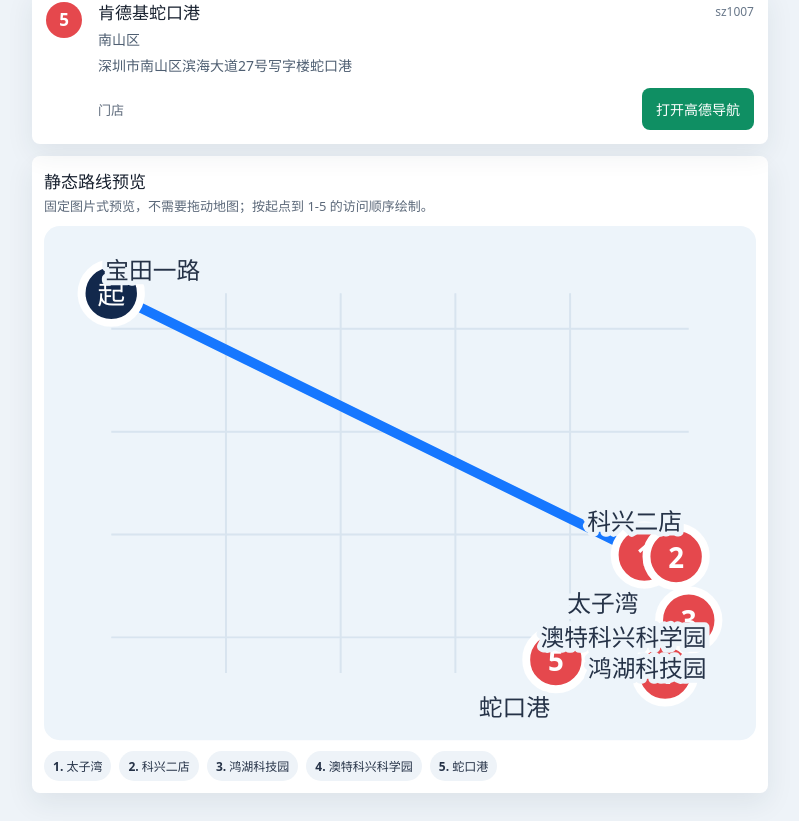
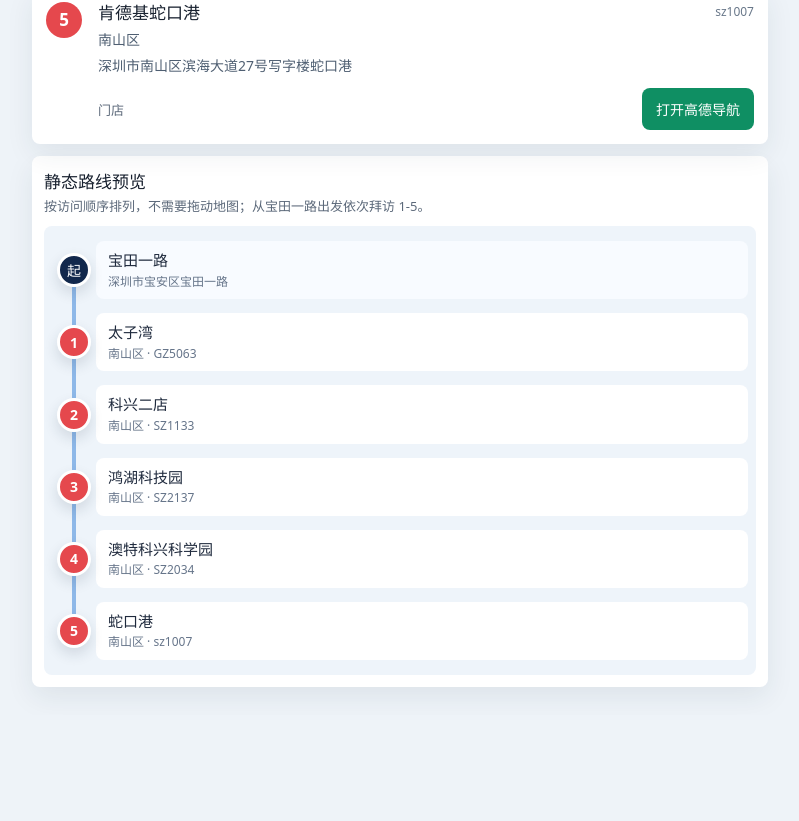
Before and after one commit to KBin-001/ljr, a React (Vite) app: page / in a window 1280 px wide. Shown: the part 1260-2081 px from the top of the page, without its empty margins (240-1039 px from the left). After the commit the page ends 1975 px from the top, so only its background shows below. Built offline with nearby package versions, Linux system fonts and the light colour scheme.

Commit message:
Use vertical route preview

```diff
--- a/src/App.tsx
+++ b/src/App.tsx
@@ -16,65 +16,37 @@
 }
 
 function OfflineRouteMap({ day }: { day: RouteDay }) {
-  const points = [
-    { ...ROUTE_START_POINT, order: 0, label: "起" },
-    ...day.shops.map((shop) => ({ ...shop, label: String(shop.order) })),
+  const rows = [
+    { label: "起", name: ROUTE_START_POINT.name, meta: ROUTE_START_POINT.address, isStart: true },
+    ...day.shops.map((shop) => ({
+      label: String(shop.order),
+      name: previewName(shop),
+      meta: `${shop.district} · ${shop.code}`,
+      isStart: false,
+    })),
   ];
-  const lngs = points.map((point) => point.lng);
-  const lats = points.map((point) => point.lat);
-  const minLng = Math.min(...lngs);
-  const maxLng = Math.max(...lngs);
-  const minLat = Math.min(...lats);
-  const maxLat = Math.max(...lats);
-  const width = 360;
-  const height = 260;
-  const padding = 34;
-  const lngRange = Math.max(maxLng - minLng, 0.001);
-  const latRange = Math.max(maxLat - minLat, 0.001);
-
-  const projected = points.map((point) => ({
-    ...point,
-    x: padding + ((point.lng - minLng) / lngRange) * (width - padding * 2),
-    y: height - padding - ((point.lat - minLat) / latRange) * (height - padding * 2),
-  }));
 
   return (
     <section className="offline-map-card" aria-label="当天离线路线图">
       <div className="offline-map-head">
         <strong>静态路线预览</strong>
-        <span>固定图片式预览，不需要拖动地图；按起点到 1-5 的访问顺序绘制。</span>
+        <span>按访问顺序排列，不需要拖动地图；从宝田一路出发依次拜访 1-5。</span>
       </div>
-      <svg className="static-preview" viewBox={`0 0 ${width} ${height}`} role="img" aria-label="当天静态路线预览图">
-        <rect width={width} height={height} rx="8" />
-        <path className="preview-grid" d="M34 52H326M34 104H326M34 156H326M34 208H326M92 34V226M150 34V226M208 34V226M266 34V226" />
-        <polyline points={projected.map((point) => `${point.x},${point.y}`).join(" ")} />
-        {projected.map((point) => (
-          <g key={`${point.label}-${point.name}`} transform={`translate(${point.x} ${point.y})`}>
-            <circle className={point.order === 0 ? "start-dot" : "shop-dot"} r="15" />
-            <text>{point.label}</text>
-          </g>
-        ))}
-        {projected.map((point, index) => {
-          const labelX = point.x < width / 2 ? point.x + 21 : point.x - 21;
-          const labelY = Math.max(22, Math.min(height - 12, point.y + (index % 2 === 0 ? -18 : 24)));
-          return (
-            <text
-              className="point-name"
-              key={`name-${point.label}-${point.name}`}
-              x={labelX}
-              y={labelY}
-              textAnchor={point.x < width / 2 ? "start" : "end"}
-            >
-              {previewName(point)}
-            </text>
-          );
-        })}
-      </svg>
-      <div className="preview-legend">
-        {day.shops.map((shop) => (
-          <span key={shop.code}>
-            {shop.order}. {previewName(shop)}
-          </span>
+      <div className="route-preview-list">
+        {rows.map((row, index) => (
+          <div className="route-preview-row" key={`${row.label}-${row.name}`}>
+            <div className="route-node-wrap">
+              {index > 0 && <span className="route-line route-line-top" />}
+              <span className={row.isStart ? "route-node route-node-start" : "route-node"}>
+                {row.label}
+              </span>
+              {index < rows.length - 1 && <span className="route-line route-line-bottom" />}
+            </div>
+            <div className={row.isStart ? "route-preview-content route-preview-start" : "route-preview-content"}>
+              <strong>{row.name}</strong>
+              <span>{row.meta}</span>
+            </div>
+          </div>
         ))}
       </div>
     </section>
--- a/src/styles.css
+++ b/src/styles.css
@@ -163,78 +163,96 @@
   line-height: 1.45;
 }
 
-.offline-map-card svg {
-  width: 100%;
-  aspect-ratio: 18 / 13;
-  height: auto;
-  min-height: 240px;
+.route-preview-list {
+  display: grid;
+  gap: 0;
+  padding: 8px;
   border-radius: 8px;
-  display: block;
+  background: #eef4fa;
 }
 
-.offline-map-card rect {
-  fill: #edf4fa;
+.route-preview-row {
+  display: grid;
+  grid-template-columns: 44px minmax(0, 1fr);
+  min-height: 66px;
 }
 
-.offline-map-card .preview-grid {
-  fill: none;
-  stroke: #d8e4ef;
-  stroke-width: 1;
+.route-node-wrap {
+  position: relative;
+  display: grid;
+  place-items: center;
 }
 
-.offline-map-card polyline {
-  fill: none;
-  stroke: #1677ff;
-  stroke-linecap: round;
-  stroke-linejoin: round;
-  stroke-width: 5;
+.route-line {
+  position: absolute;
+  left: 50%;
+  width: 4px;
+  margin-left: -2px;
+  background: #8eb8e8;
 }
 
-.offline-map-card circle {
-  stroke: #ffffff;
-  stroke-width: 4;
+.route-line-top {
+  top: 0;
+  height: calc(50% - 17px);
 }
 
-.offline-map-card .start-dot {
-  fill: #12284c;
+.route-line-bottom {
+  bottom: 0;
+  height: calc(50% - 17px);
 }
 
-.offline-map-card .shop-dot {
-  fill: #e5484d;
+.route-node {
+  position: relative;
+  z-index: 1;
+  display: grid;
+  place-items: center;
+  width: 34px;
+  height: 34px;
+  border: 3px solid #ffffff;
+  border-radius: 999px;
+  color: #ffffff;
+  background: #e5484d;
+  box-shadow: 0 6px 14px rgb(31 48 70 / 14%);
+  font-size: 14px;
+  font-weight: 800;
 }
 
-.offline-map-card text {
-  fill: #ffffff;
-  font-size: 14px;
-  font-weight: 800;
-  text-anchor: middle;
-  dominant-baseline: central;
+.route-node-start {
+  background: #12284c;
 }
 
-.offline-map-card .point-name {
-  fill: #253247;
-  paint-order: stroke;
-  stroke: #edf4fa;
-  stroke-linejoin: round;
-  stroke-width: 5;
-  font-size: 12px;
-  font-weight: 800;
-  dominant-baseline: central;
+.route-preview-content {
+  align-self: center;
+  min-width: 0;
+  margin: 7px 0;
+  padding: 10px 12px;
+  border-radius: 8px;
+  background: #ffffff;
 }
 
-.preview-legend {
-  display: flex;
-  flex-wrap: wrap;
-  gap: 8px;
+.route-preview-start {
+  background: #f8fbff;
 }
 
-.preview-legend span {
-  border-radius: 999px;
-  padding: 6px 9px;
-  color: #253247;
-  background: #eef3f8;
+.route-preview-content strong {
+  display: block;
+  overflow: hidden;
+  color: #1f2a3d;
+  font-size: 15px;
+  line-height: 1.3;
+  text-overflow: ellipsis;
+  white-space: nowrap;
+}
+
+.route-preview-content span {
+  display: block;
+  overflow: hidden;
+  margin-top: 3px;
+  color: #66758a;
   font-size: 12px;
-  font-weight: 700;
+  line-height: 1.3;
+  text-overflow: ellipsis;
+  white-space: nowrap;
 }
 
 .map-marker {
```
